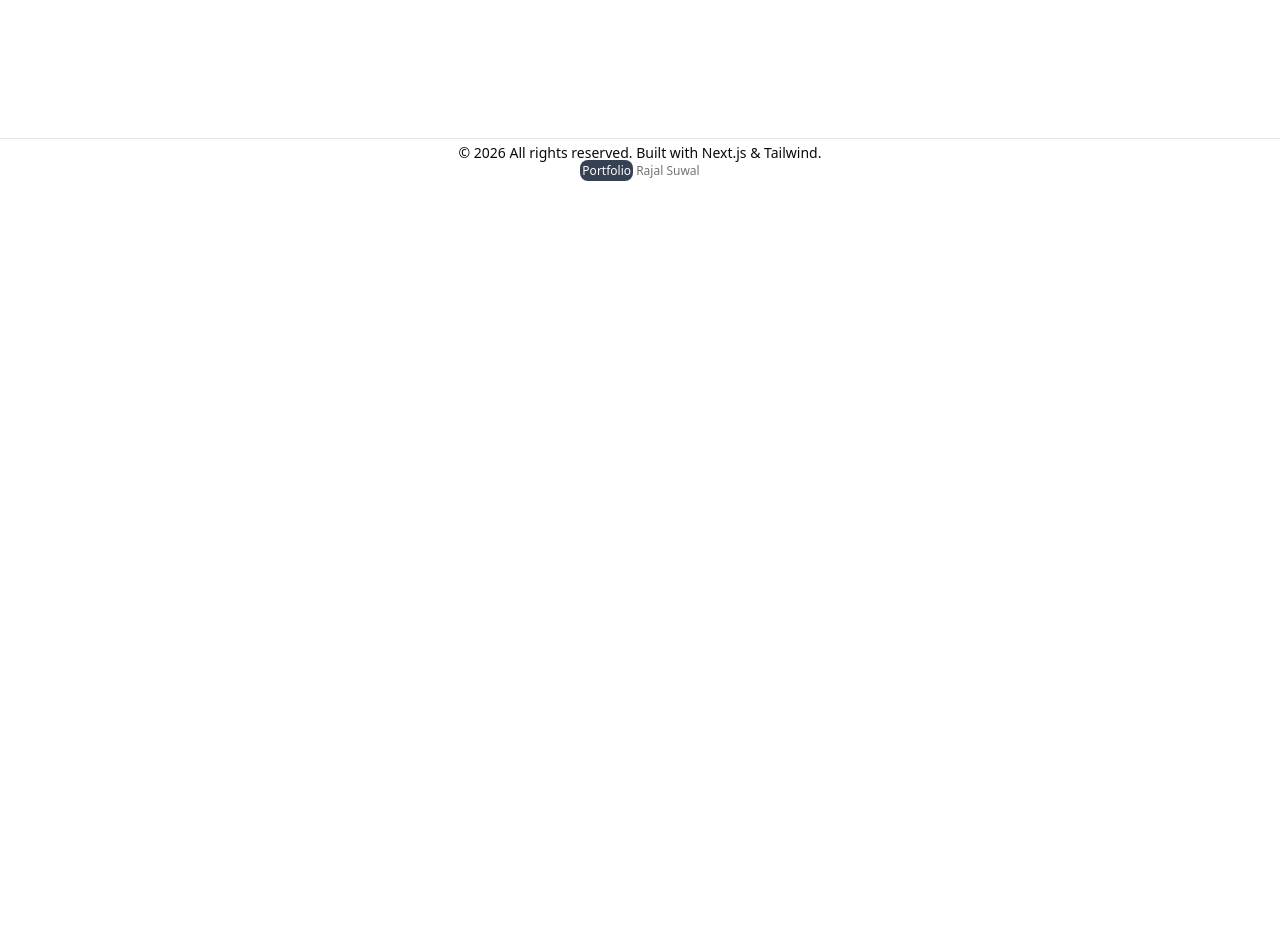
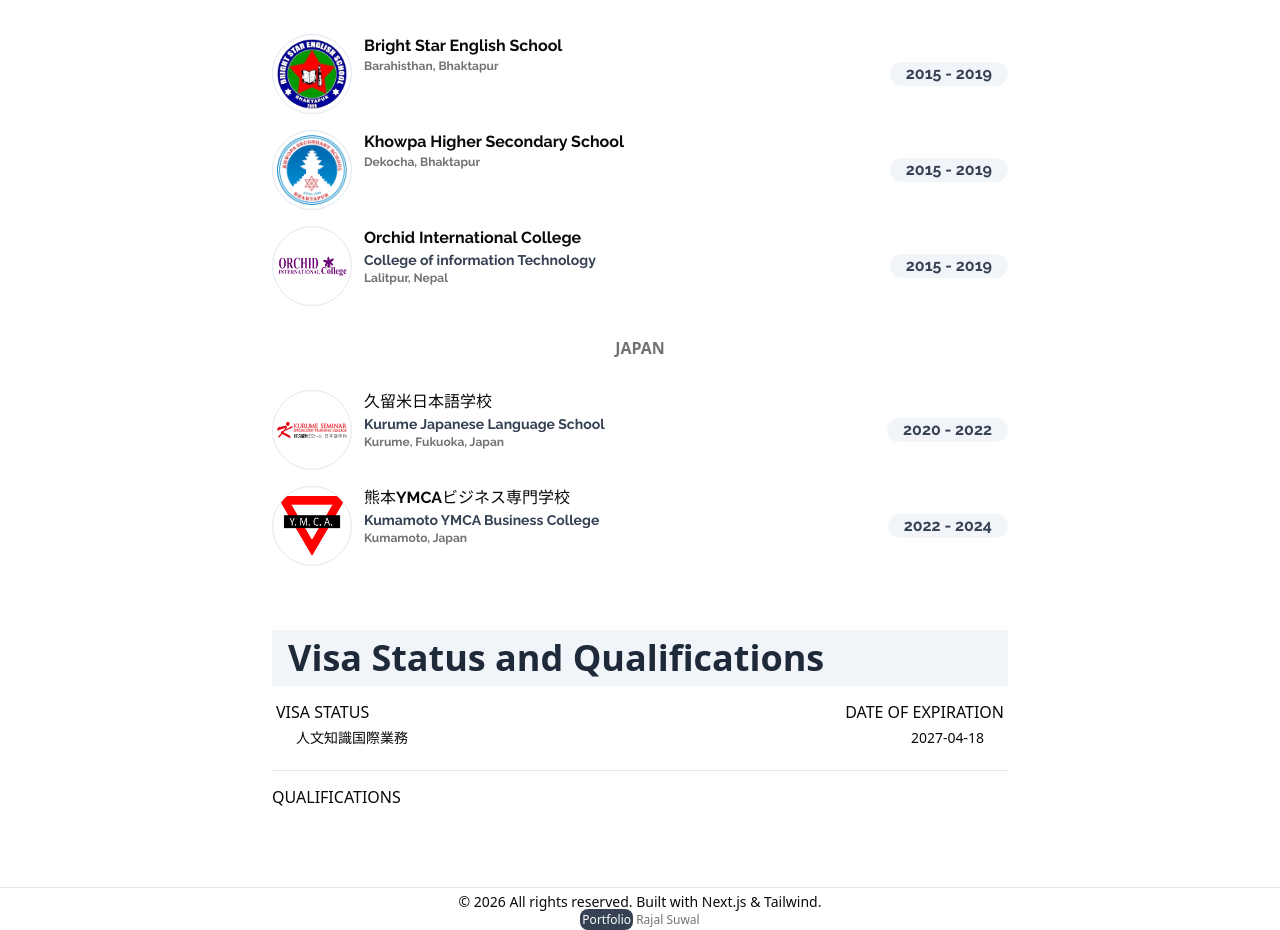
Before and after one commit to Rajal7777/Portfolio-Nextjs, a Next.js app: page /about in a window 1280 px wide. Shown: the part 726-1656 px from the top of the page. Before the commit the page ends 907 px from the top, so only its background shows below. Built offline with nearby package versions, Linux system fonts and the light colour scheme; no server answers.

Commit message:
added education,visa and qualification

```diff
--- a/app/(locale)/about/page.tsx
+++ b/app/(locale)/about/page.tsx
@@ -1,7 +1,15 @@
+import { FadeIn } from "@/components/common/fade-in";
+import EducationPage from "@/components/education";
 import AboutMe from "@/components/header/aboutMe";
-import { Breadcrumb, BreadcrumbItem, BreadcrumbLink, BreadcrumbList, BreadcrumbSeparator } from "@/components/ui/breadcrumb";
+
+import {
+  Breadcrumb,
+  BreadcrumbItem,
+  BreadcrumbLink,
+  BreadcrumbList,
+  BreadcrumbSeparator,
+} from "@/components/ui/breadcrumb";
 import { Metadata } from "next";
-
 
 export const metadata: Metadata = {
   title: "About page",
@@ -25,6 +33,43 @@
       </Breadcrumb>
 
       <AboutMe />
+
+      <EducationPage />
+
+      <section className="mx-auto max-w-3xl px-4 py-8 text-slate-800 antialiased font-sans space-y-4">
+        <FadeIn delay={0.1}>
+          <h2 className="mb-4 text-4xl pl-4 text-gray-800 bg-slate-100 dark:bg-slate-900 py-2 font-semibold playfair">
+            Visa Status and Qualifications
+          </h2>
+
+          <div className="flex justify-between w-full px-1">
+            <p className="font-medium text-md uppercase leading-tight text-foreground">
+              Visa status
+            </p>
+            <p className="font-medium text-md uppercase leading-tight text-foreground">
+              Date of expiration
+            </p>
+          </div>
+
+          <div className="flex justify-between w-full px-4">
+            <p className="text-sm  leading-8 px-2 text-foreground">
+              人文知識国際業務
+            </p>
+            <p className="text-sm  leading-8 px-2 text-foreground">
+              2027-04-18
+            </p>
+          </div>
+
+          <div className="border-t border-gray-200 mt-4">
+            <p className="font-medium text-md uppercase leading-tight text-foreground pt-4">
+              Qualifications
+            </p>
+            <div className="flex justify-between w-full px-4 py-3">
+              { /* Qualifications */}
+            </div>
+          </div>
+        </FadeIn>
+      </section>
     </>
   );
 };
--- a/app/(locale)/page.tsx
+++ b/app/(locale)/page.tsx
@@ -1,4 +1,3 @@
-import EducationPage from '@/components/education';
 import HeroSection from '@/components/header/hero';
 import ContactPage from './contact-component';
 
@@ -6,8 +5,7 @@
   return (
     <div>
       <HeroSection />
-      <EducationPage />
-      <ContactPage />
+     <ContactPage />
     </div>
   );
 }
--- a/components/common/info.tsx
+++ b/components/common/info.tsx
@@ -10,9 +10,20 @@
   info?: string;
 };
 
-const InfoCard = ({ title, description, image, duration, info, className }: InfoProps) => {
+const InfoCard = ({
+  title,
+  description,
+  image,
+  duration,
+  info,
+  className,
+}: InfoProps) => {
   return (
-    <section className={"flex items-center justify-between gap-4 align-top " + (className ?? "")}>
+    <section
+      className={
+        "flex items-center justify-between gap-4 align-top " + (className ?? "")
+      }
+    >
       <div className="flex flex-col md:flex-row min-w-0 items-start gap-3">
         <div className="relative size-20 shrink-0 overflow-hidden rounded-full  border border-slate-200 bg-white p-2">
           <Image
@@ -24,13 +35,15 @@
             className="object-contain p-1"
           />
         </div>
-        <div className={cn("",className)}>
-          <h3 className="h3-bold font-semibold md:text-lg">{title}</h3>
+        <div className={cn("", className)}>
+          <h5 className="font-medium  text-foreground">{title}</h5>
           {info && <p className="text-sm text-gray-700">{info}</p>}
           <p className="text-xs text-muted-foreground">{description}</p>
         </div>
       </div>
-      <p className="rounded-full bg-slate-100 px-4 text-left text-gray-700 whitespace-nowrap">{duration}</p>
+      <p className="rounded-full bg-slate-100 px-4 text-left text-gray-700 whitespace-nowrap">
+        {duration}
+      </p>
     </section>
   );
 };
--- a/components/education.tsx
+++ b/components/education.tsx
@@ -12,18 +12,20 @@
   const t = useTranslations("educationPage");
 
   return (
-        <section className="flex flex-col gap-4 max-w-4xl mx-auto px-4 py-8">
+    <section className="flex flex-col mx-auto max-w-3xl px-4 py-8 text-slate-800 antialiased font-sans space-y-4">
       <FadeIn>
         <h2 className="mb-4 text-4xl pl-4 text-gray-800 bg-slate-100 dark:bg-slate-900 py-2 font-semibold playfair">
           {t("title")}
         </h2>
       </FadeIn>
-            <FadeIn delay={0.05}>
-                <span className="text-[1.2rem] bg-gray-700 text-background rounded-md inline-flex w-fit font-medium px-1">
-                    Education Background Nepal
-                </span>
+
+      <FadeIn delay={0.1}>
+        <h4 className="text-base  font-bold  px-2 text-muted-foreground uppercase leading-tight my-4 text-center">
+         Nepal
+        </h4>
       </FadeIn>
 
+      <div className="space-y-4">
         <FadeIn delay={0.1}>
           <InfoCard
             className={raleway.className}
@@ -34,7 +36,7 @@
           />
         </FadeIn>
 
-            <FadeIn delay={0.15}>
+        <FadeIn delay={0.2}>
           <InfoCard
             className={raleway.className}
             title="Khowpa Higher Secondary School"
@@ -44,7 +46,7 @@
           />
         </FadeIn>
 
-            <FadeIn delay={0.2}>
+        <FadeIn delay={0.3}>
           <InfoCard
             className={raleway.className}
             title="Orchid International College"
@@ -54,16 +56,16 @@
             duration="2015 - 2019"
           />
         </FadeIn>
+      </div>
 
-            <FadeIn delay={0.25}>
-                <hr />
+      <FadeIn delay={0.4}>
+        <h4 className="text-base  font-bold  px-2 text-muted-foreground uppercase leading-tight my-4 text-center">
+          Japan
+        </h4>
       </FadeIn>
-            <FadeIn delay={0.3}>
-                <span className="text-[1.2rem] bg-gray-700 text-background rounded-md inline-flex w-fit font-medium px-1">
-                    Education Background Japan
-                </span>
-            </FadeIn>
-            <FadeIn delay={0.35}>
+
+      <div className="space-y-4">
+        <FadeIn delay={0.5}>
           <InfoCard
             className={raleway.className}
             title="久留米日本語学校"
@@ -74,7 +76,7 @@
           />
         </FadeIn>
 
-            <FadeIn delay={0.4}>
+        <FadeIn delay={0.6}>
           <InfoCard
             className={raleway.className}
             title="熊本YMCAビジネス専門学校"
@@ -84,6 +86,7 @@
             duration="2022 - 2024"
           />
         </FadeIn>
+      </div>
     </section>
   );
 };
--- a/components/form.tsx
+++ b/components/form.tsx
@@ -171,7 +171,7 @@
                 <Button
                   type="submit"
                   variant="default"
-                  className="w-full"
+                  className="w-full my-2"
                   form="contact-form"
                 >
                   {form.formState.isSubmitting ? "Submitting..." : "Submit"}
--- a/components/header/aboutMe.tsx
+++ b/components/header/aboutMe.tsx
@@ -4,7 +4,7 @@
 const AboutMe = async () => {
     const t = await getTranslations("aboutPage");
 
-
+//<h2 className="text-center text-4xl  bg-slate-50">{t("title")}</h2>
     return (
         <main className="mx-auto max-w-3xl px-4 py-8 text-slate-800 antialiased font-sans">
             <FadeIn>
--- a/components/header/hero.tsx
+++ b/components/header/hero.tsx
@@ -48,7 +48,7 @@
           alt={t("imageAlt")}
           width={320}
           height={400}
-          className="h-auto w-64 rounded-2xl object-cover sm:w-72 md:w-80"
+          className="h-auto w-64 rounded-2xl object-cover sm:w-72 md:w-80 mb-4"
           priority
         />
       </FadeIn>
--- a/components/layouts/navbar.tsx
+++ b/components/layouts/navbar.tsx
@@ -92,9 +92,9 @@
             alt="logo image"
             width={32}
             height={32}
-            className="rounded-full hidden md:flex"
+            className="rounded-full"
           />
-          <span className="flex items-center md:hidden text-sm py-0.5 px-2 bg-foreground/25 text-white rounded-md"><ArrowLeft width={15} height={15} />Home</span>
+          {/* <span className="flex items-center md:hidden text-sm py-0.5 px-2 bg-foreground/25 text-white rounded-md"><ArrowLeft width={15} height={15} />Home</span> */}
         </Link>
 
         {/* Desktop Navbar*/}
--- a/components/project-card.tsx
+++ b/components/project-card.tsx
@@ -28,17 +28,19 @@
     return (
         <Card className="overflow-hidden border-slate-200/70 bg-white/90 shadow-sm backdrop-blur-sm dark:border-slate-700/60 dark:bg-slate-900/80">
             <div className="flex flex-col md:flex-row">
+                {/* Image */}
                 <div className="relative h-60 w-full overflow-hidden md:h-auto md:w-[40%] ">
                     <Image
                         src={imageSrc}
                         alt={imageAlt}
                         fill
-                        className="object-cover transition-transform duration-500 hover:scale-105 p-3"
+                        className="object-cover transition-transform duration-500 hover:scale-105 p-2"
                         sizes="(max-width: 768px) 100vw, 40vw"
                         priority={false}
                     />
                 </div>
 
+                {/* Content */}
                 <div className="flex flex-1 flex-col gap-5 p-6 md:p-7">
                     <div className="space-y-2">
                         <h3 className="text-xl font-semibold tracking-tight text-slate-900 dark:text-slate-100">
```
Also changed, not shown: app/(locale)/contact-component.tsx (+5 -5 lines), components/ui/accordion.tsx (added, +72 -0 lines). Lines whose indentation alone changed are shown as unchanged.
